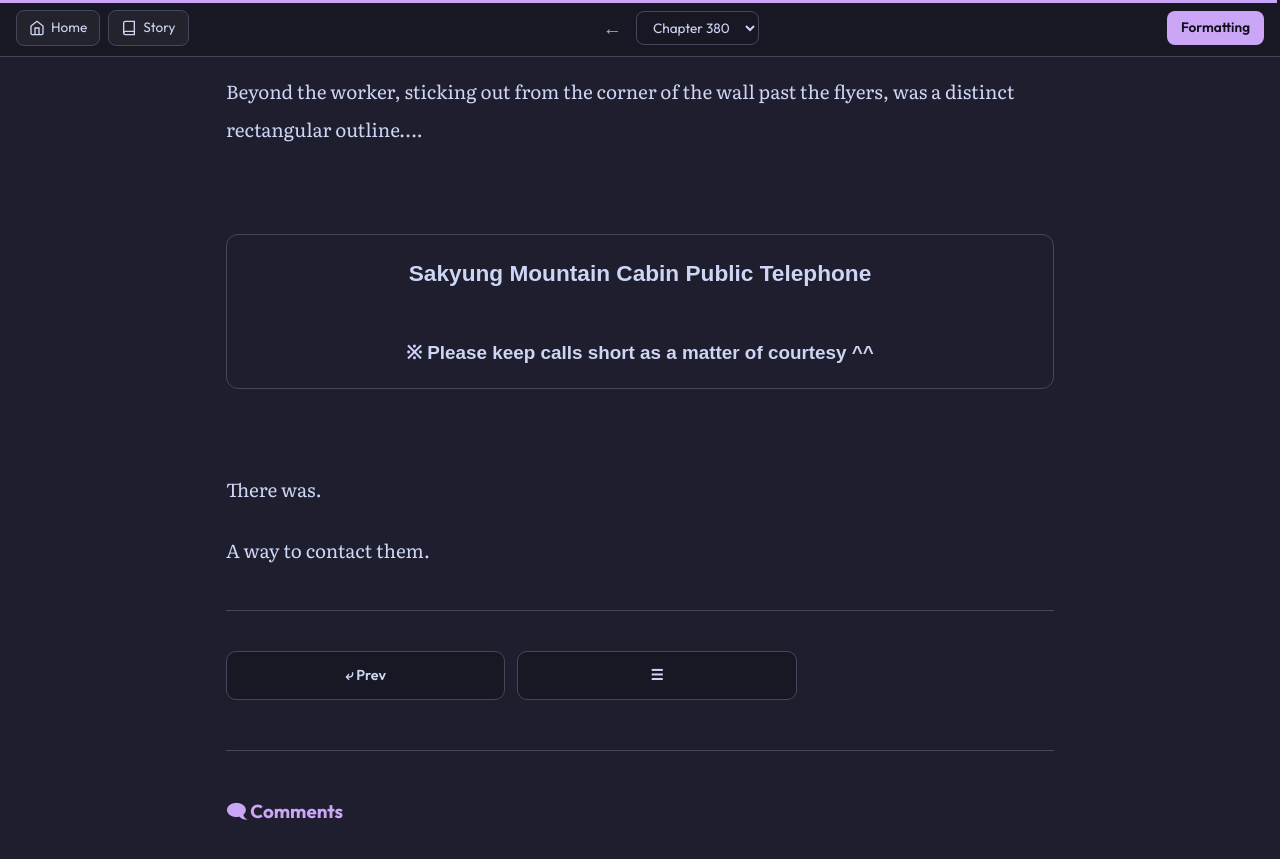
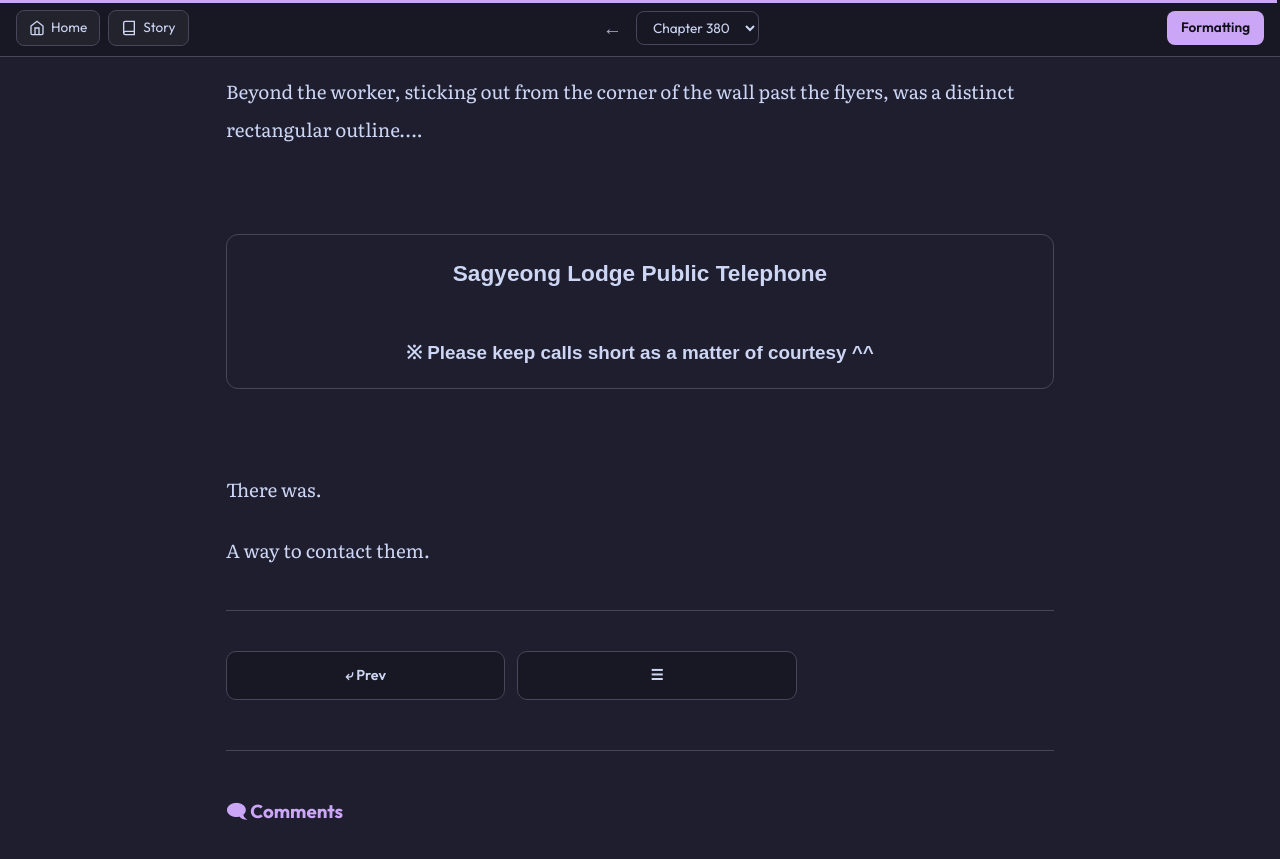
Before and after one commit to soleumn/soleumn.github.io, a Jekyll site: the page built from _chapters/gsgw/ch380.md, in a window 1280 px wide and 900 px high, scrolled down 29668 px. Shown: the top 859 px of the window. Built offline with Jekyll 4.4.1, drawn with Linux system fonts in a browser that asks for light colours; some web fonts are replaced; comment, search, counter and statistics services are not loaded.

Commit message:
Update ch380.md

```diff
--- a/_chapters/gsgw/ch380.md
+++ b/_chapters/gsgw/ch380.md
@@ -926,7 +926,7 @@ Beyond the worker, sticking out from the corner of the wall past the flyers, was
 <br>
 
 <div class='f-chelsea' style="border: 1px solid var(--borda-suave, rgba(255, 255, 255, 0.1)); border-radius: 12px; padding: 16px; text-align: center; margin: 20px 0;">
-  <strong><big>Sakyung Mountain Cabin Public Telephone</big><br><br>
+  <strong><big>Sagyeong Lodge Public Telephone</big><br><br>
   ※ Please keep calls short as a matter of courtesy ^^</strong>
 </div>
 
```
